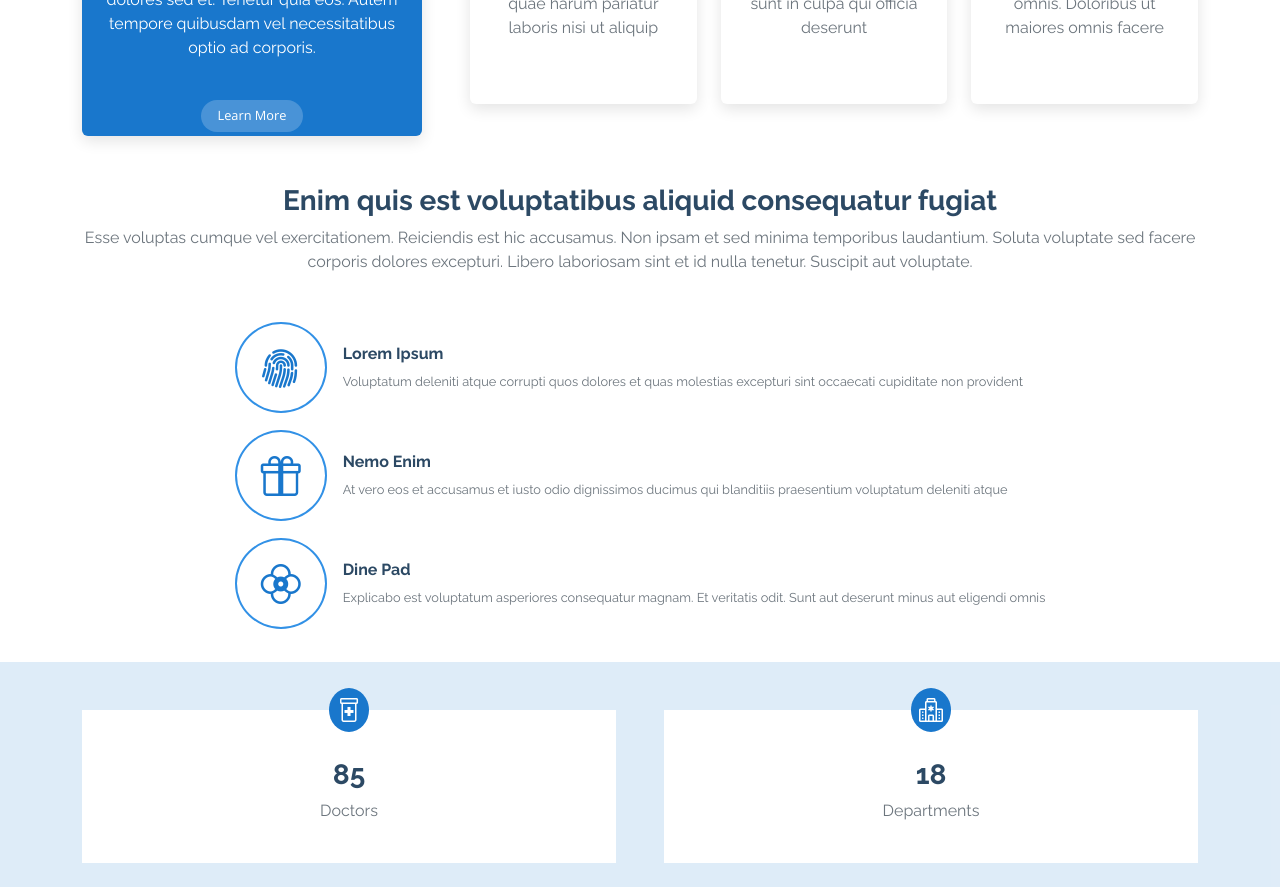
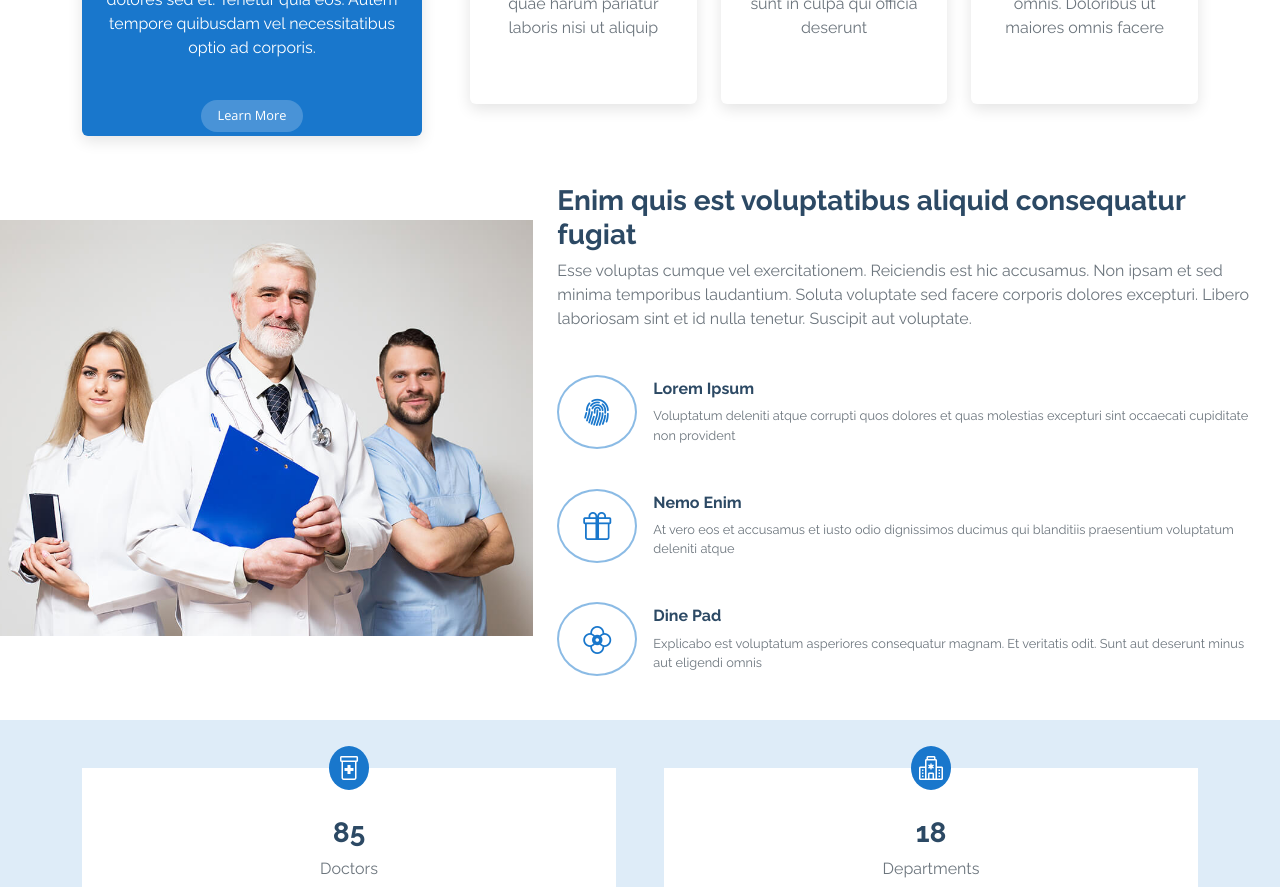
Before and after one commit to abdullahpichoo/react-practise-app-ili, a React (Create React App) app: page / in a window 1280 px wide. Shown: the part 820-1707 px from the top of the page. Built offline with nearby package versions, Linux system fonts and the light colour scheme.

Commit message:
added image in benefits

```diff
--- a/src/components/Benefits.tsx
+++ b/src/components/Benefits.tsx
@@ -13,7 +13,7 @@ const Benefit = ({
     <div className="d-flex align-items-center gap-3">
       <div>
         <i
-          className={`bi bi-${icon} rounded-icon py-3 px-4 text-blue fs-1`}
+          className={`bi bi-${icon} rounded-icon py-3 px-4 text-blue fs-3`}
         ></i>
       </div>
       <div className="details">
@@ -27,16 +27,20 @@ const Benefit = ({
 const Benefits = () => {
   return (
     <section className="container d-flex flex-column justify-content-center align-items-center">
+      <div className="row align-items-center benefits-section g-5">
+        <div className="col-12 col-lg-5 bg-blue benefits-img-container">
+          <p></p>
+        </div>
+        <div className="col col-lg-7">
           <h3 className="text-dark-blue fw-bold">
             Enim quis est voluptatibus aliquid consequatur fugiat
           </h3>
-      <p className="text-secondary text-center">
-        Esse voluptas cumque vel exercitationem. Reiciendis est hic accusamus.
-        Non ipsam et sed minima temporibus laudantium. Soluta voluptate sed
-        facere corporis dolores excepturi. Libero laboriosam sint et id nulla
-        tenetur. Suscipit aut voluptate.
+          <p className="text-secondary ">
+            Esse voluptas cumque vel exercitationem. Reiciendis est hic
+            accusamus. Non ipsam et sed minima temporibus laudantium. Soluta
+            voluptate sed facere corporis dolores excepturi. Libero laboriosam
+            sint et id nulla tenetur. Suscipit aut voluptate.
           </p>
-
           <div className="d-flex flex-column gap-5 mt-5">
             <Benefit
               title="Lorem Ipsum"
@@ -54,6 +58,8 @@ const Benefits = () => {
               icon="flower2"
             />
           </div>
+        </div>
+      </div>
     </section>
   );
 };
--- a/src/globals.css
+++ b/src/globals.css
@@ -163,7 +163,7 @@ p {
 # Benefits Section
 --------------------------------------------------------------*/
 .rounded-icon {
-  border: 2px solid var(--blue-hover);
+  border: 2px solid rgba(25, 121, 204, 0.5);
   border-radius: 50%;
   transition: all 0.2s ease-in-out;
 }
@@ -172,7 +172,16 @@ p {
   color: var(--white-color);
   transition: all 0.2s ease-in-out;
 }
-
+.benefits-section {
+  width: 100vw;
+}
+.benefits-img-container {
+  background: url("../public/assets/img/about.jpg") top center;
+  background-size: cover;
+}
+.benefits-img-container p {
+  height: 50vh;
+}
 /*--------------------------------------------------------------
 # Services Section
 --------------------------------------------------------------*/
```
Lines whose indentation alone changed are shown as unchanged.
